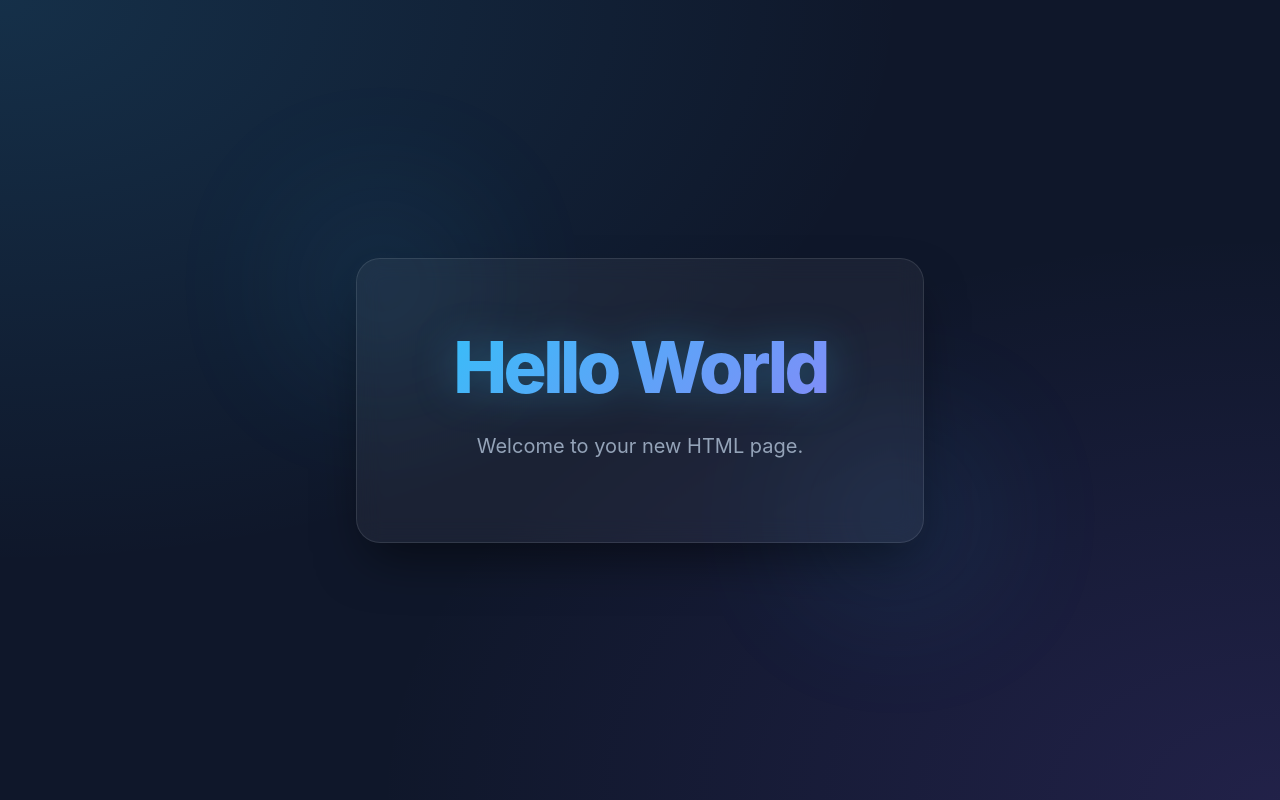
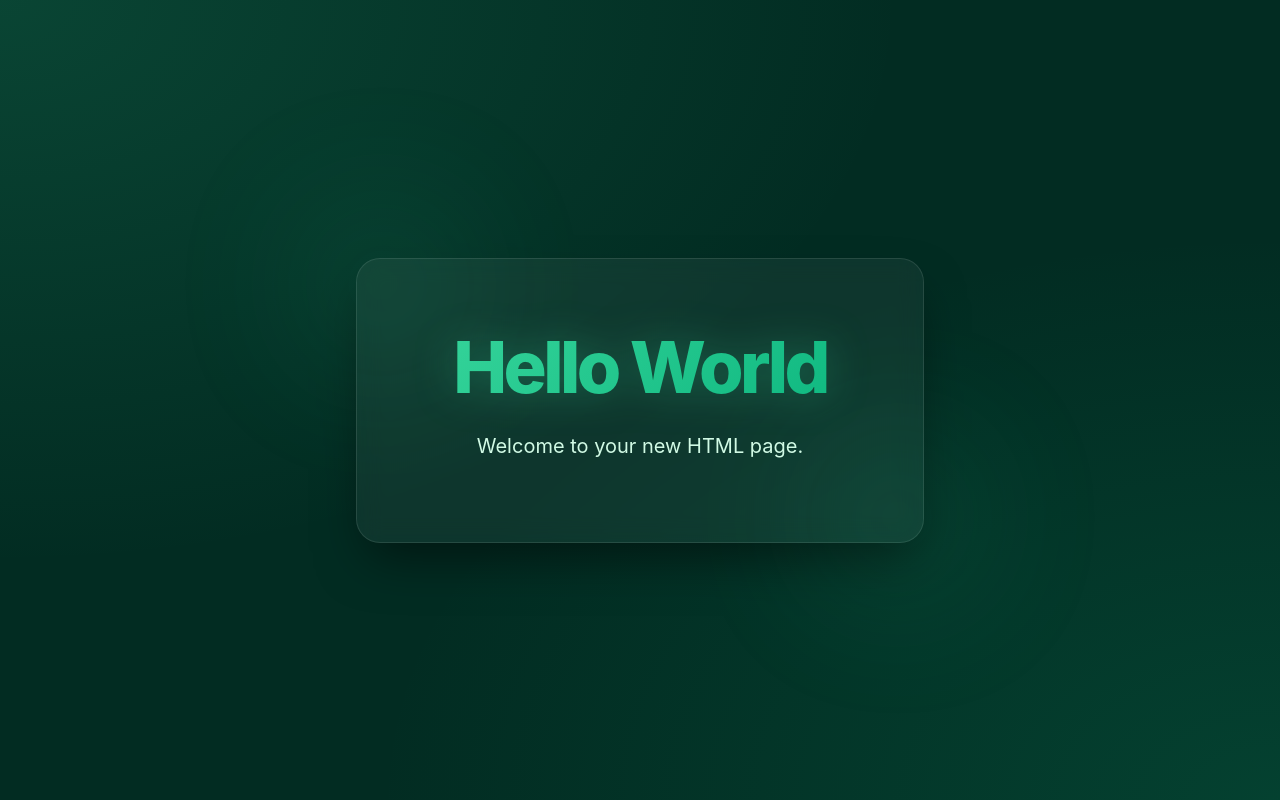
Before and after one commit to crjstobal/hello-world, a plain HTML site: page index.html in a window 1280 px wide. Drawn offline with Linux system fonts and the light colour scheme.

Commit message:
style: update UI color scheme to green.

```diff
--- a/index.html
+++ b/index.html
@@ -7,9 +7,9 @@
     <title>Hello World</title>
     <style>
         :root {
-            --bg-color: #0f172a;
-            --text-color: #f8fafc;
-            --accent-color: #38bdf8;
+            --bg-color: #022c22;
+            --text-color: #f0fdf4;
+            --accent-color: #34d399;
             --glass-bg: rgba(255, 255, 255, 0.05);
             --glass-border: rgba(255, 255, 255, 0.1);
         }
@@ -23,8 +23,8 @@
             min-height: 100vh;
             background-color: var(--bg-color);
             background-image:
-                radial-gradient(at 0% 0%, rgba(56, 189, 248, 0.15) 0px, transparent 50%),
-                radial-gradient(at 100% 100%, rgba(139, 92, 246, 0.15) 0px, transparent 50%);
+                radial-gradient(at 0% 0%, rgba(52, 211, 153, 0.15) 0px, transparent 50%),
+                radial-gradient(at 100% 100%, rgba(16, 185, 129, 0.15) 0px, transparent 50%);
             font-family: 'Inter', system-ui, -apple-system, sans-serif;
             color: var(--text-color);
             overflow: hidden;
@@ -46,19 +46,19 @@
             font-size: 4.5rem;
             font-weight: 800;
             margin: 0;
-            background: linear-gradient(135deg, #38bdf8 0%, #818cf8 100%);
+            background: linear-gradient(135deg, #34d399 0%, #10b981 100%);
             -webkit-background-clip: text;
             -webkit-text-fill-color: transparent;
             background-clip: text;
             letter-spacing: -0.05em;
-            filter: drop-shadow(0 0 20px rgba(56, 189, 248, 0.3));
+            filter: drop-shadow(0 0 20px rgba(52, 211, 153, 0.3));
             animation: slideUp 0.8s ease-out 0.2s backwards;
         }
 
         p {
             margin-top: 1.5rem;
             font-size: 1.25rem;
-            color: #94a3b8;
+            color: #d1fae5;
             animation: slideUp 0.8s ease-out 0.4s backwards;
         }
 
```
